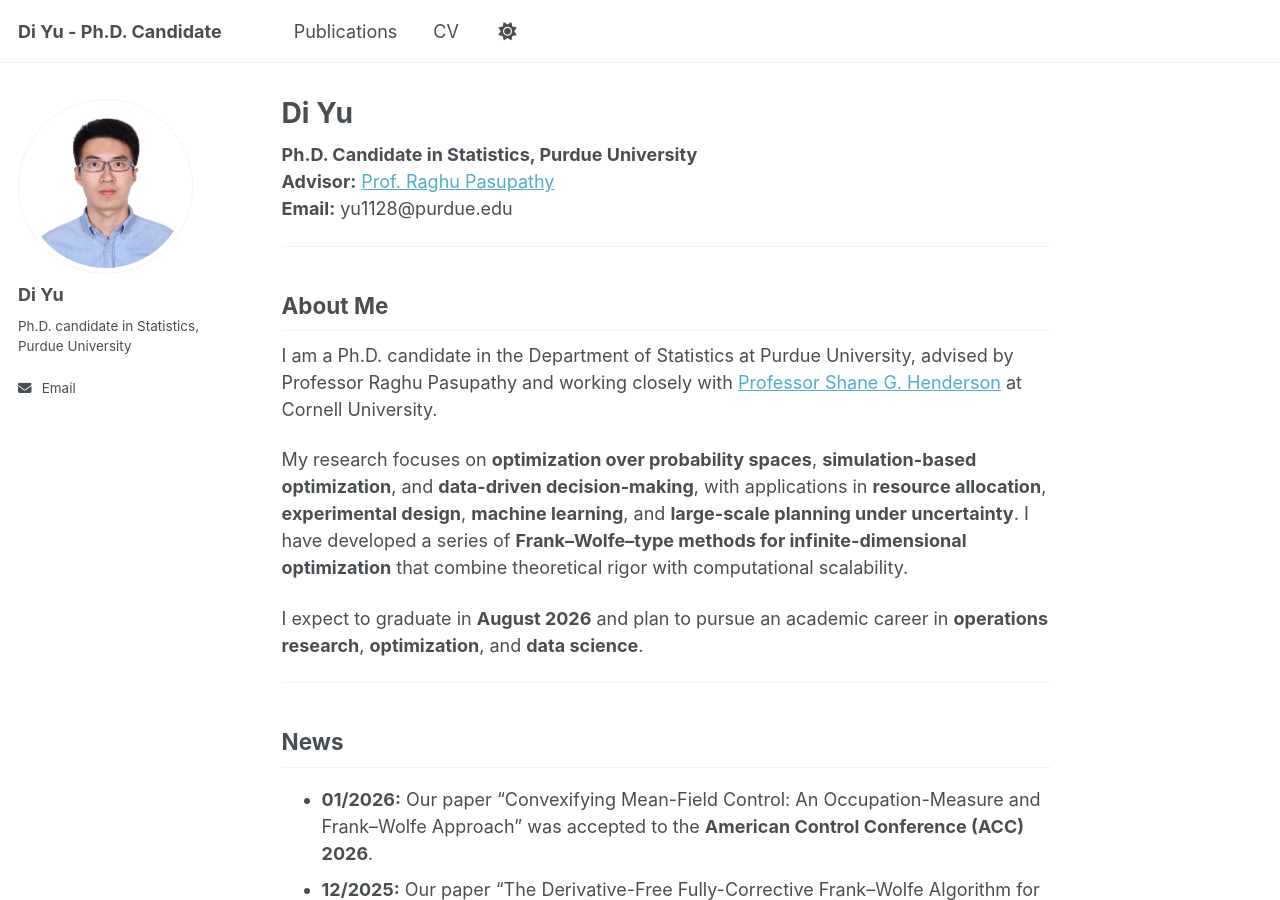
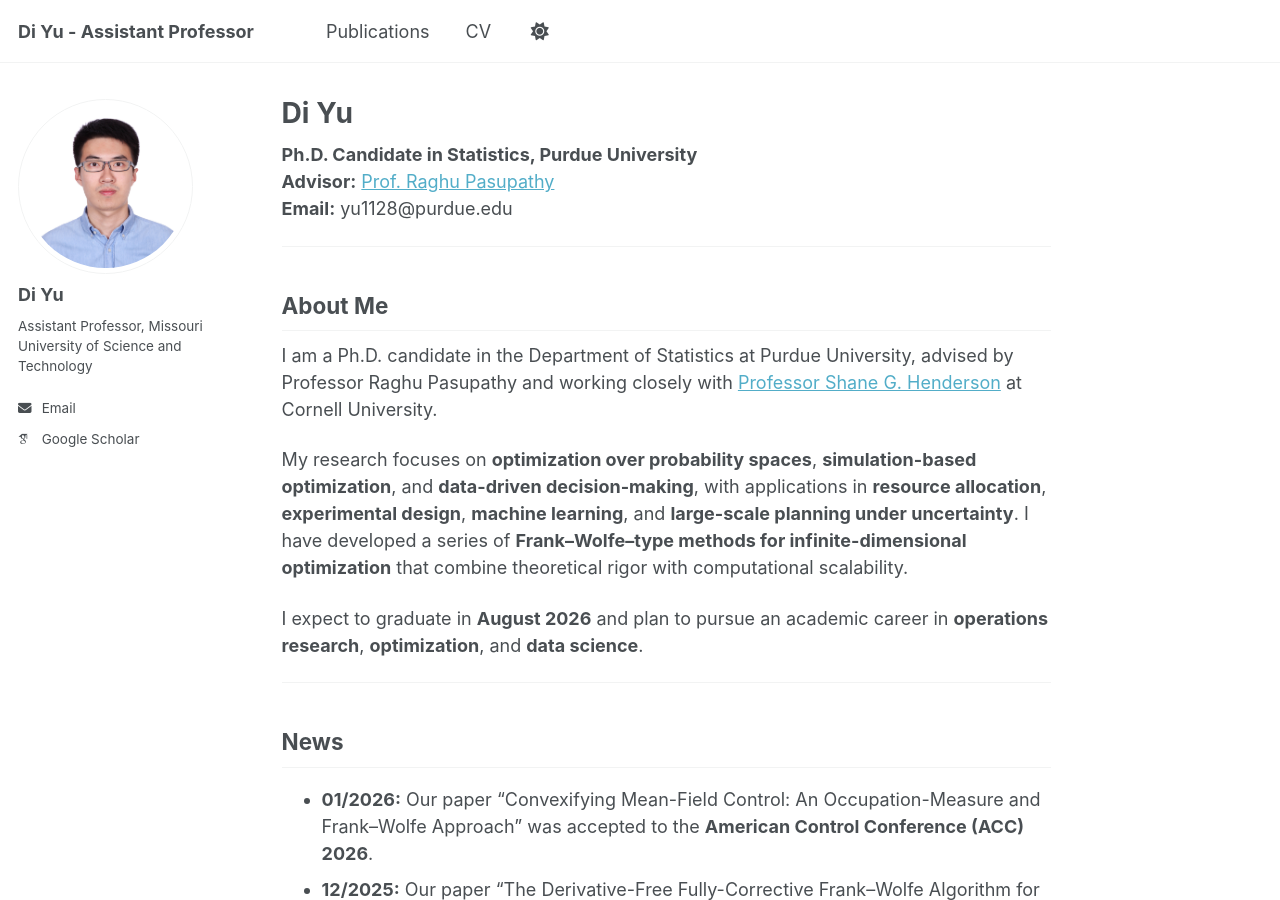
Before and after one commit to yudi12358/yudi12358.github.io, a Jekyll site: the page built from _pages/about.md, in a window 1280 px wide and 900 px high. Built offline with Jekyll 4.4.1, drawn with Linux system fonts in a browser that asks for light colours; some web fonts are replaced; a script that is not in the unit is left out.

Commit message:
Update _config.yml

```diff
--- a/_config.yml
+++ b/_config.yml
@@ -9,10 +9,10 @@
 # Basic Site Settings
 locale                   : "en-US"
 site_theme               : "default" # Currently available options are "default", "air"
-title                    : "Di Yu - Ph.D. Candidate"
+title                    : "Di Yu - Assistant Professor"
 title_separator          : "-"
 name                     : &name "Di Yu"
-description              : &description "Academic portfolio of Di Yu, Ph.D. candidate in Statistics at Purdue University. Research interests: Optimization, Simulation, and Data Science."   # Update this with a general description of your site, this is the default if not overridden by a page
+description              : &description "Academic portfolio of Di Yu, Assistant Professor in Mathematics and Statistics at Missouri University of Science and Technology. Research interests: Optimization, Simulation, and Data Science."   # Update this with a general description of your site, this is the default if not overridden by a page
 url                      : https://yudi12358.github.io # The base hostname & protocol for your site e.g. "https://[your GitHub username].github.io",
                                                            # or if you already have some other page hosted on Github then use "https://[your GitHub username].github.io/[Your Repo Name]"
 baseurl                  : "" # the subpath of your site, e.g. "/blog"
@@ -26,16 +26,16 @@ author:
   avatar           : "profile.png"
   name             : "Di Yu"
   pronouns         : # example: "she/her"
-  bio              : "Ph.D. candidate in Statistics, Purdue University"
+  bio              : "Assistant Professor, Missouri University of Science and Technology"
   location         : #"West Lafayette, IN"
   employer         : #"Purdue University"
   uri              : # URL
-  email            : "yu1128@purdue.edu"
+  email            : "dy9dq@mst.edu"
 
   # Academic websites
   academia         : # URL
   arxiv            : # URL - Update with the correct link to your profile
-  googlescholar    : # "https://scholar.google.com/citations?user=PS_CX0AAAAAJ"
+  googlescholar    : "https://scholar.google.com/citations?user=_I_1Vr8AAAAJ"
   inspire-hep      : # URL
   impactstory      : # URL
   orcid            : # "http://orcid.org/yourorcidurl"
```
